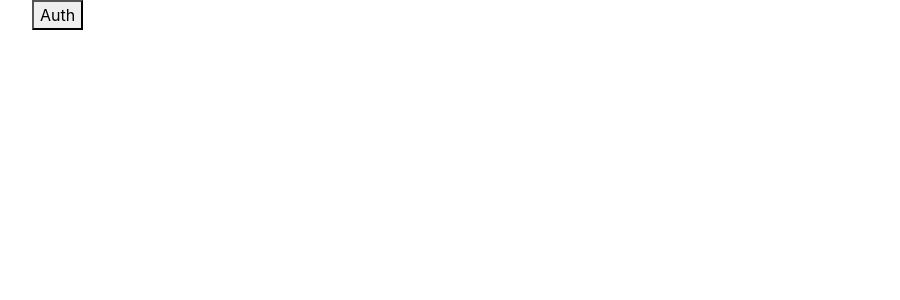
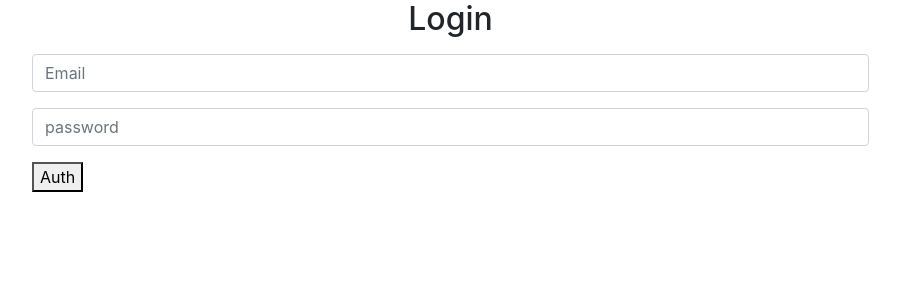
Before and after one commit to AkinolaAdewole/PORTAL---PERNStack, a React (Create React App) app in the folder client/: page /login in a window 1280 px wide. Shown: the top 300 px of the page, without its empty margins (50-950 px from the left). Built offline with nearby package versions, Linux system fonts and the light colour scheme.

Commit message:
client side signUp authentication

```diff
--- a/client/src/components/Login.jsx
+++ b/client/src/components/Login.jsx
@@ -44,7 +44,28 @@ const Login = ({setAuth}) => {
   return (
     <>
        <div>
-        <button onClick={()=>setAuth(true)}>Auth</button>
+            <div>
+                <div className='col-9'>
+                     <h2 className='text-center'>Login</h2>
+                    <form action="" onSubmit={submitForm}>
+                        <input type="text" name='email'
+                            placeholder='Email'
+                            className='form-control my-3'
+                            value={email}
+                            onChange={(e)=>onChange(e)}/>
+
+                        <input type="text" name='password'
+                           placeholder='password'
+                            className='form-control my-3'
+                            value={password}
+                            onChange={(e)=>onChange(e)}
+                            />
+
+
+                        <button onClick={()=>setAuth(true)}>Auth</button>
+                    </form>
+                </div>
+            </div>
        </div>
     </>
   )
--- a/client/src/components/SignUp.jsx
+++ b/client/src/components/SignUp.jsx
@@ -1,6 +1,6 @@
 import React, { useState } from 'react'
 
-const SignUp = () => {
+const SignUp = ({setAuth}) => {
     const [inputs,setInputs]= useState({
         firstname:"",
         lastname:"",
@@ -48,6 +48,9 @@ const SignUp = () => {
           } else {
             // Registration successful
             const parseRes = await response.json();
+
+            localStorage.setItem("token",parseRes.token)
+            setAuth(true);
             console.log(parseRes);
           }
         } catch (err) {
```
